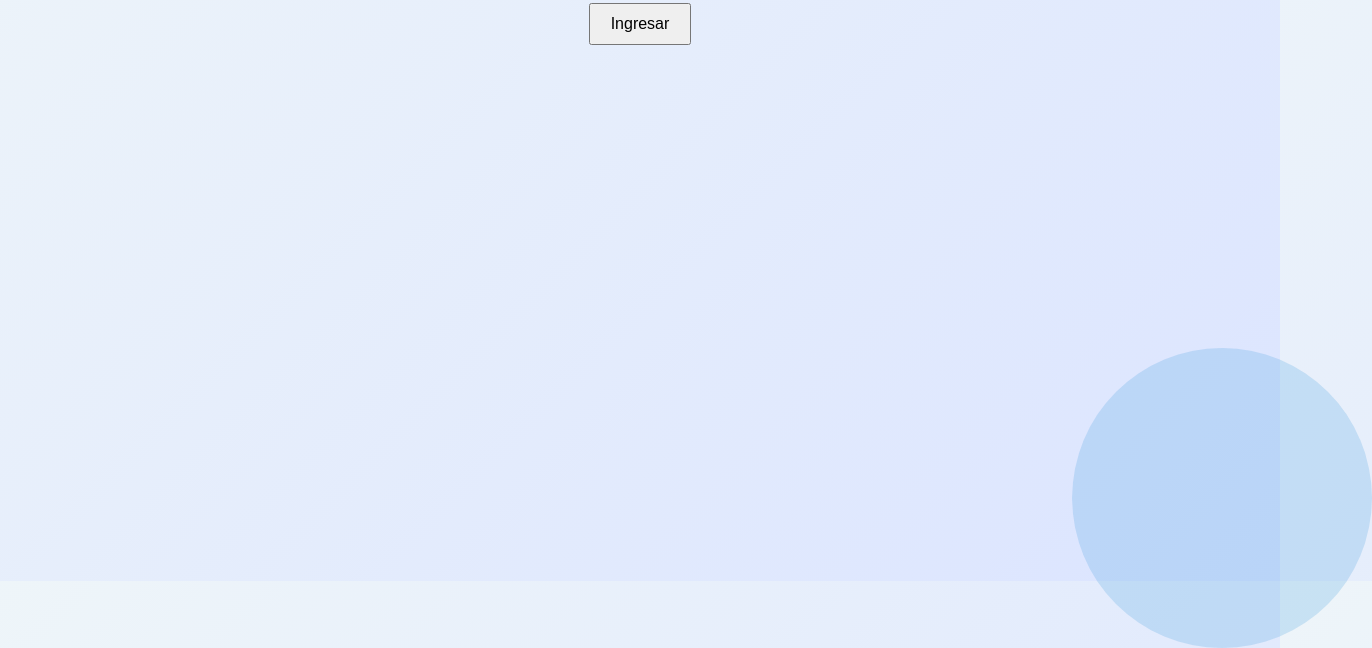
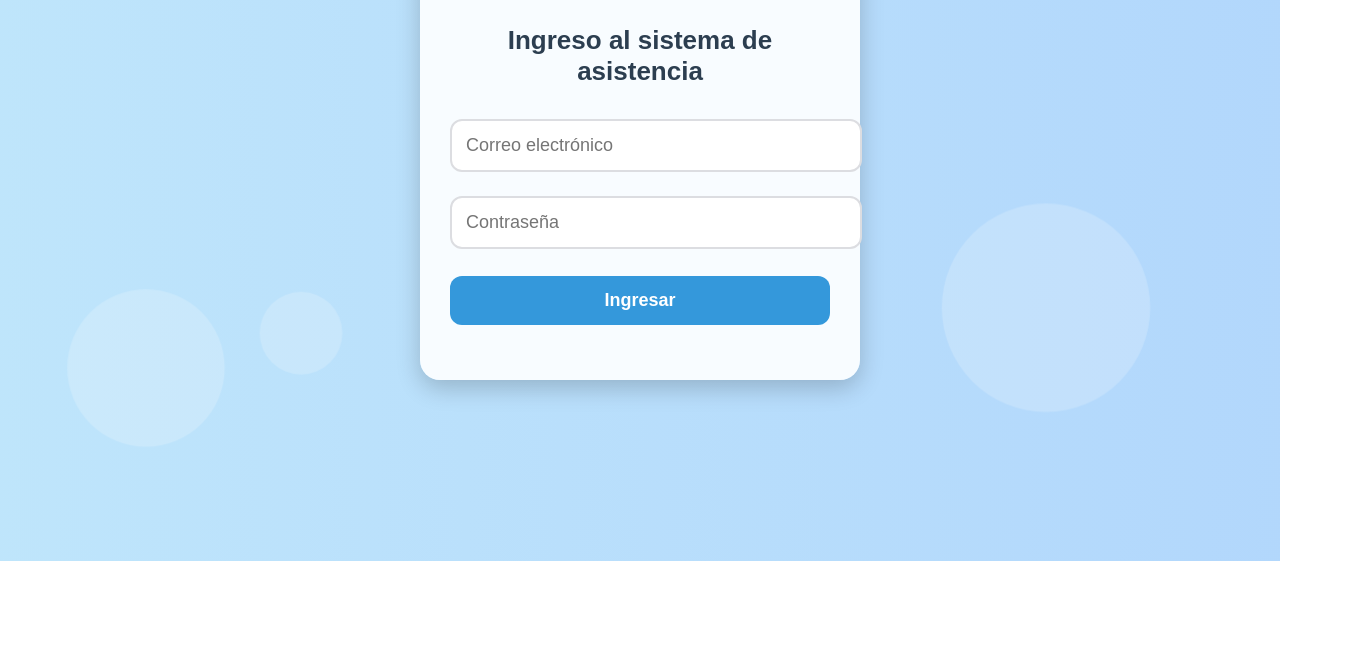
Before and after one commit to angelkapo333/alumno_asistencia, a plain HTML site: page index.html in a window 1280 px wide. Shown: the part 255-903 px from the top of the page, 1372 px wide, since content can reach past the window. After the commit the page ends 816 px from the top, so only its background shows below. Drawn offline with Linux system fonts and the light colour scheme.

Commit message:
Update index.html

```diff
--- a/index.html
+++ b/index.html
@@ -4,108 +4,153 @@
   <meta charset="UTF-8">
   <title>Asistencia Escolar</title>
   <style>
-    /* ===== FONDO GRADIENTE + BURBUJAS ===== */
+    /* ===== FONDO GRADIENTE ANIMADO ===== */
     body {
       font-family: Arial, sans-serif;
-      text-align: center;
-      padding-top: 20px;
-      background: linear-gradient(135deg, #eef5f9, #dbe4ff);
+      background: linear-gradient(270deg, #a1c4fd, #c2e9fb, #d4fc79, #96e6a1);
+      background-size: 800% 800%;
+      animation: gradienteAnimado 20s ease infinite;
       overflow: hidden;
       position: relative;
       min-height: 100vh;
+      display: flex;
+      justify-content: center;
+      align-items: center;
     }
 
-    body::before, body::after {
-      content: "";
+    @keyframes gradienteAnimado {
+      0% { background-position: 0% 50%; }
+      50% { background-position: 100% 50%; }
+      100% { background-position: 0% 50%; }
+    }
+
+    /* ===== BURBUJAS MODERNAS ===== */
+    .burbuja {
       position: absolute;
       border-radius: 50%;
-      background: rgba(52, 152, 219, 0.2);
-      animation: floatBubbles 15s infinite linear;
+      background: rgba(255, 255, 255, 0.2);
+      animation: flotar 15s infinite ease-in-out;
+      z-index: 0;
     }
 
-    body::before {
+    .burbuja:nth-child(1) {
+      width: 120px; height: 120px;
+      top: 10%; left: 15%;
+      animation-duration: 18s;
+    }
+    .burbuja:nth-child(2) {
       width: 200px; height: 200px;
-      top: -50px; left: -50px;
+      bottom: 15%; right: 10%;
+      animation-duration: 22s;
     }
-
-    body::after {
-      width: 300px; height: 300px;
-      bottom: -100px; right: -100px;
+    .burbuja:nth-child(3) {
+      width: 80px; height: 80px;
+      top: 70%; left: 20%;
+      animation-duration: 25s;
+    }
+    .burbuja:nth-child(4) {
+      width: 150px; height: 150px;
+      bottom: 10%; left: 5%;
       animation-duration: 20s;
     }
 
-    @keyframes floatBubbles {
-      0% { transform: translateY(0) rotate(0deg); }
-      50% { transform: translateY(-50px) rotate(180deg); }
-      100% { transform: translateY(0) rotate(360deg); }
+    @keyframes flotar {
+      0% { transform: translateY(0) scale(1); }
+      50% { transform: translateY(-60px) scale(1.1); }
+      100% { transform: translateY(0) scale(1); }
     }
 
-    /* Mantener el contenido encima de las burbujas */
-    img.logo, h2, input, button, .error, #resultado {
+    /* ===== CARD DE LOGIN ===== */
+    .card {
+      background: rgba(255, 255, 255, 0.9);
+      padding: 40px 30px;
+      border-radius: 20px;
+      box-shadow: 0 8px 25px rgba(0,0,0,0.2);
+      text-align: center;
+      width: 380px;
       position: relative;
       z-index: 1;
+      backdrop-filter: blur(10px);
     }
 
-    /* ===== ESTILOS EXISTENTES ===== */
     img.logo {
-      width: 140px;
-      height: auto;
+      width: 150px;
       margin-bottom: 20px;
     }
+
+    h2 {
+      margin-bottom: 20px;
+      font-size: 26px;
+      color: #2c3e50;
+    }
+
     input {
-      padding: 10px;
-      font-size: 16px;
-      margin: 10px;
-      width: 250px;
+      padding: 14px;
+      font-size: 18px;
+      margin: 12px 0;
+      width: 100%;
+      border: 2px solid #dcdde1;
+      border-radius: 12px;
+      outline: none;
+      transition: all 0.3s ease;
     }
+    input:focus {
+      border-color: #3498db;
+      box-shadow: 0 0 8px rgba(52,152,219,0.3);
+    }
+
     button {
-      padding: 10px 20px;
-      font-size: 16px;
+      padding: 14px;
+      font-size: 18px;
+      width: 100%;
+      margin-top: 15px;
+      background: #3498db;
+      color: white;
+      border: none;
+      border-radius: 12px;
+      cursor: pointer;
+      font-weight: bold;
+      transition: all 0.3s ease, transform 0.2s ease;
     }
-    .oculto {
-      display: none;
+    button:hover {
+      background: #2980b9;
+      transform: scale(1.05);
     }
+
+    .oculto { display: none; }
     .mensaje {
-      font-size: 26px;
+      font-size: 28px;
       font-weight: bold;
       margin-top: 20px;
     }
-    .icono {
-      font-size: 60px;
-      margin-top: 20px;
-    }
-    .estado {
-      font-size: 22px;
-      margin-top: 10px;
-    }
-    .hora {
-      font-size: 20px;
-      margin-top: 5px;
-    }
-    .puntual {
-      font-weight: bold;
-      font-size: 20px;
-      margin-top: 10px;
-    }
+    .icono { font-size: 70px; margin-top: 20px; }
+    .estado { font-size: 22px; margin-top: 10px; }
+    .hora { font-size: 20px; margin-top: 5px; }
+    .puntual { font-weight: bold; font-size: 22px; margin-top: 10px; }
     .verde { color: green; }
     .rojo { color: red; }
     .naranja { color: orange; }
     .error {
       color: red;
       margin-top: 15px;
+      font-size: 18px;
     }
   </style>
 </head>
 <body>
 
-  <!-- LOGO de la escuela -->
-  <img src="download.jpg" alt="Logo Escuela Técnica 29" class="logo">
+  <!-- BURBUJAS EN EL FONDO -->
+  <div class="burbuja"></div>
+  <div class="burbuja"></div>
+  <div class="burbuja"></div>
+  <div class="burbuja"></div>
 
+  <!-- CARD -->
+  <div class="card">
+    <img src="images.jpg" alt="Logo Escuela Técnica 29" class="logo">
     <h2>Ingreso al sistema de asistencia</h2>
     <input type="email" id="correo" placeholder="Correo electrónico" required />
-  <br>
     <input type="password" id="clave" placeholder="Contraseña" required />
-  <br>
     <button onclick="verificarIngreso()">Ingresar</button>
 
     <div class="error" id="mensajeError"></div>
@@ -118,6 +163,7 @@
       <div class="hora">Horario de entrada permitido: <strong>13:30</strong></div>
       <div class="hora" id="horaLlegada">Horario de llegada: --:--</div>
       <div class="puntual" id="mensajePuntualidad"></div>
+    </div>
   </div>
 
   <script>
@@ -157,7 +203,6 @@
         mensaje.textContent = "Alumno registrado";
         mensaje.className = "mensaje verde";
         estado.innerHTML = "Estado de asistencia: <strong>Presente</strong>";
-        estado.className = "estado";
 
         if (usuario.tipo === "siempreTarde") {
           puntualidad.textContent = "⚠️ Llegó tarde";
@@ -188,7 +233,3 @@
 
 </body>
 </html>
-
-
-</body>
-</html>
```
Lines whose indentation alone changed are shown as unchanged.
